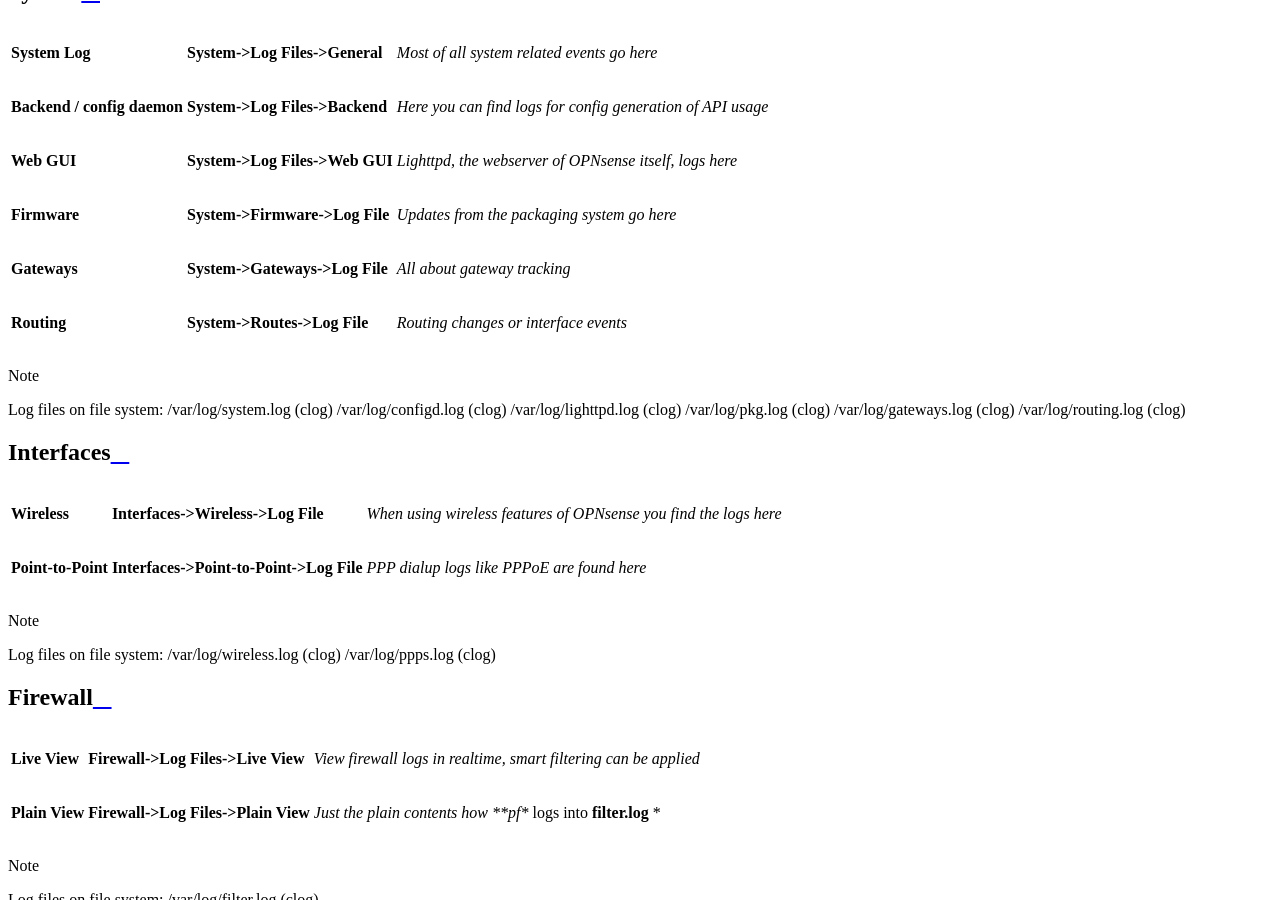
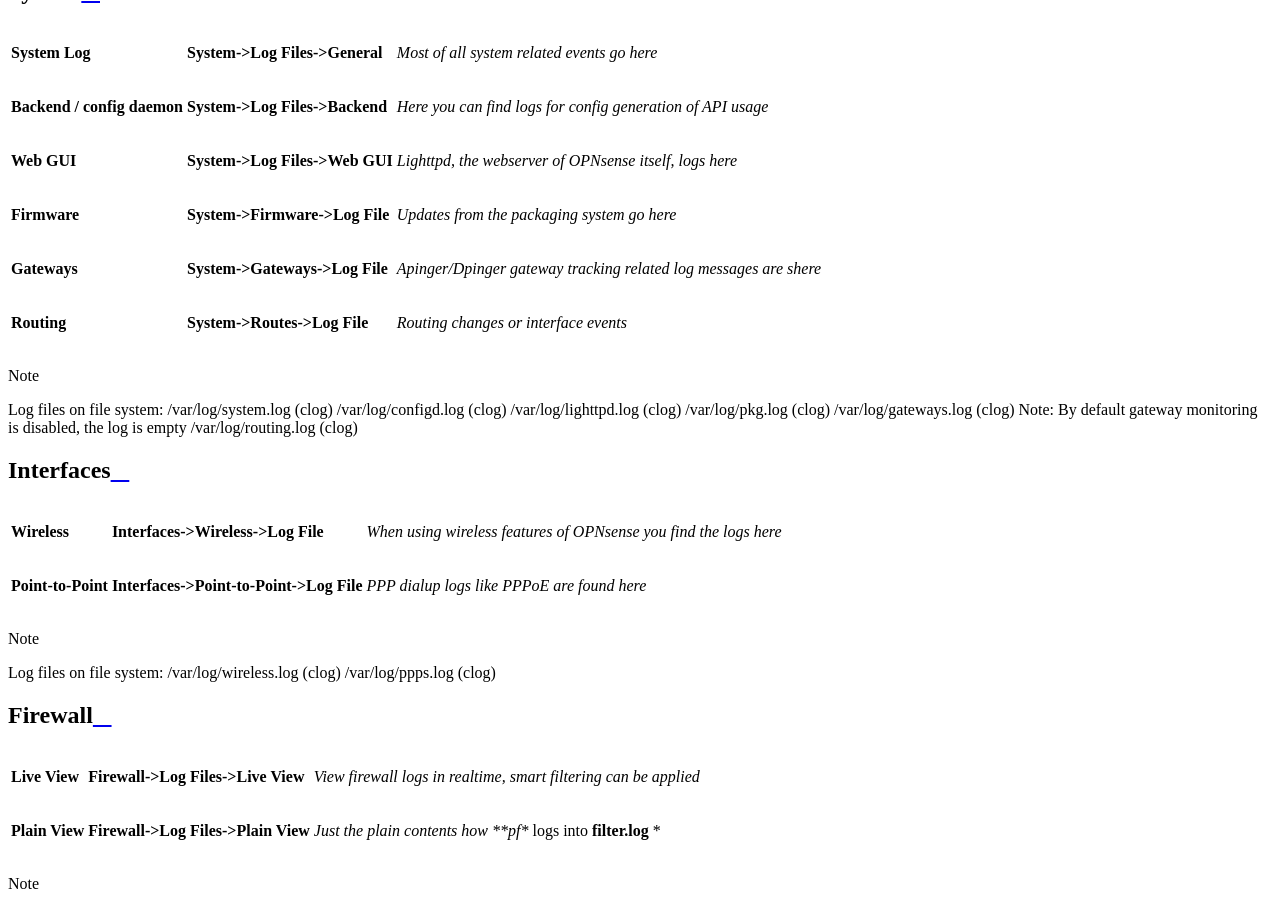
Before and after one commit to opnsense/docs, a Sphinx documentation site: the page built from source/manual/logging.rst, in a window 1280 px wide and 900 px high, scrolled down 1222 px. Built offline with Sphinx 7.4.7 and the Read the Docs theme 2.0.0, drawn with Linux system fonts in a browser that asks for light colours.

Commit message:
Clarify gateways log purpose

```diff
--- a/source/manual/logging.rst
+++ b/source/manual/logging.rst
@@ -15,7 +15,7 @@
  **Backend / config daemon**   **System->Log Files->Backend**   *Here you can find logs for config generation of API usage*
  **Web GUI**                   **System->Log Files->Web GUI**   *Lighttpd, the webserver of OPNsense itself, logs here*
  **Firmware**                  **System->Firmware->Log File**   *Updates from the packaging system go here*
- **Gateways**                  **System->Gateways->Log File**   *All about gateway tracking*
+ **Gateways**                  **System->Gateways->Log File**   *Apinger/Dpinger gateway tracking related log messages are shere*
  **Routing**                   **System->Routes->Log File**     *Routing changes or interface events*
 ============================= ================================ =============================================================
 
@@ -25,7 +25,7 @@
    /var/log/configd.log (clog)
    /var/log/lighttpd.log (clog)
    /var/log/pkg.log (clog)
-   /var/log/gateways.log (clog)
+   /var/log/gateways.log (clog) Note: By default gateway monitoring is disabled, the log is empty
    /var/log/routing.log (clog)
 
 ----------
```
